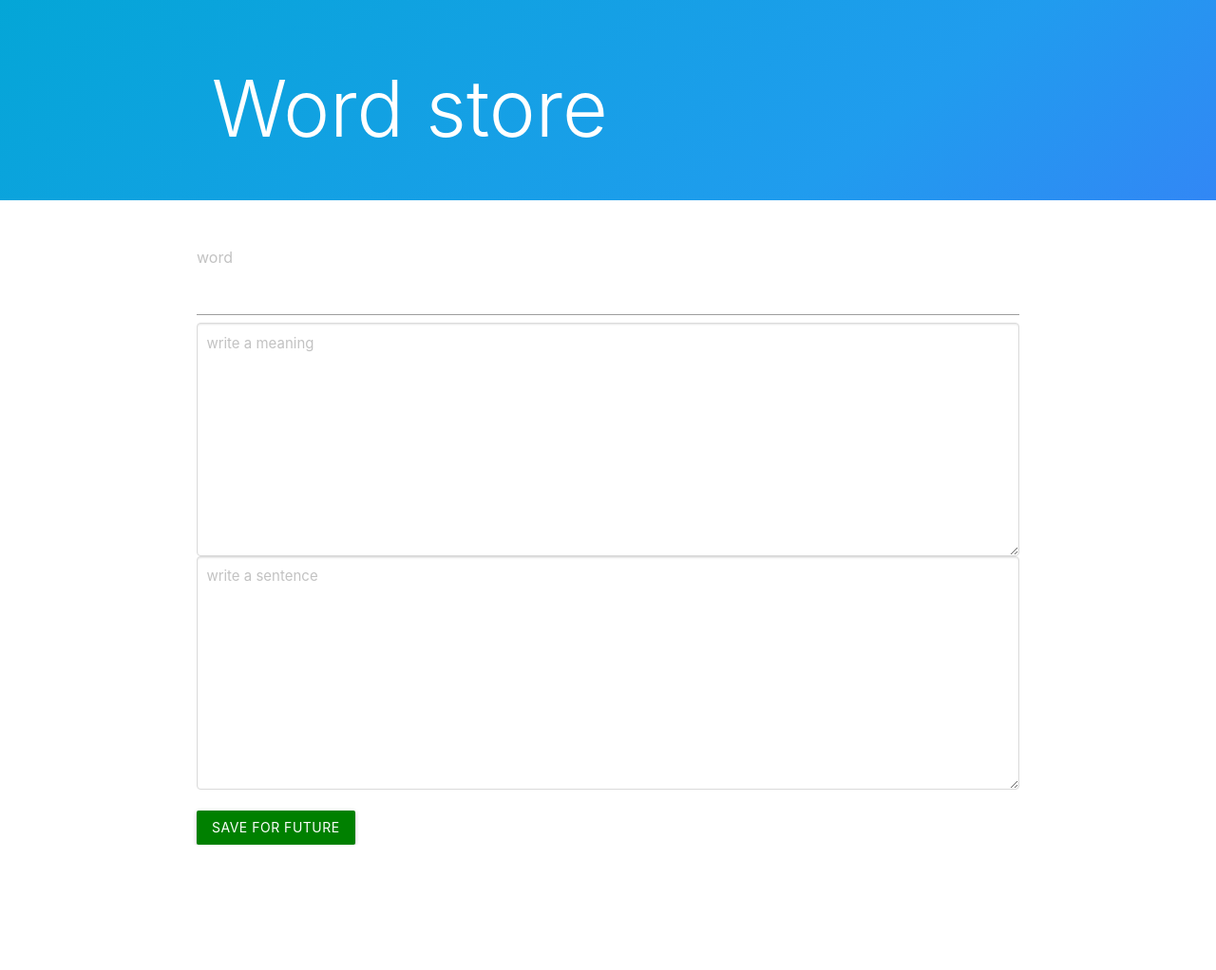
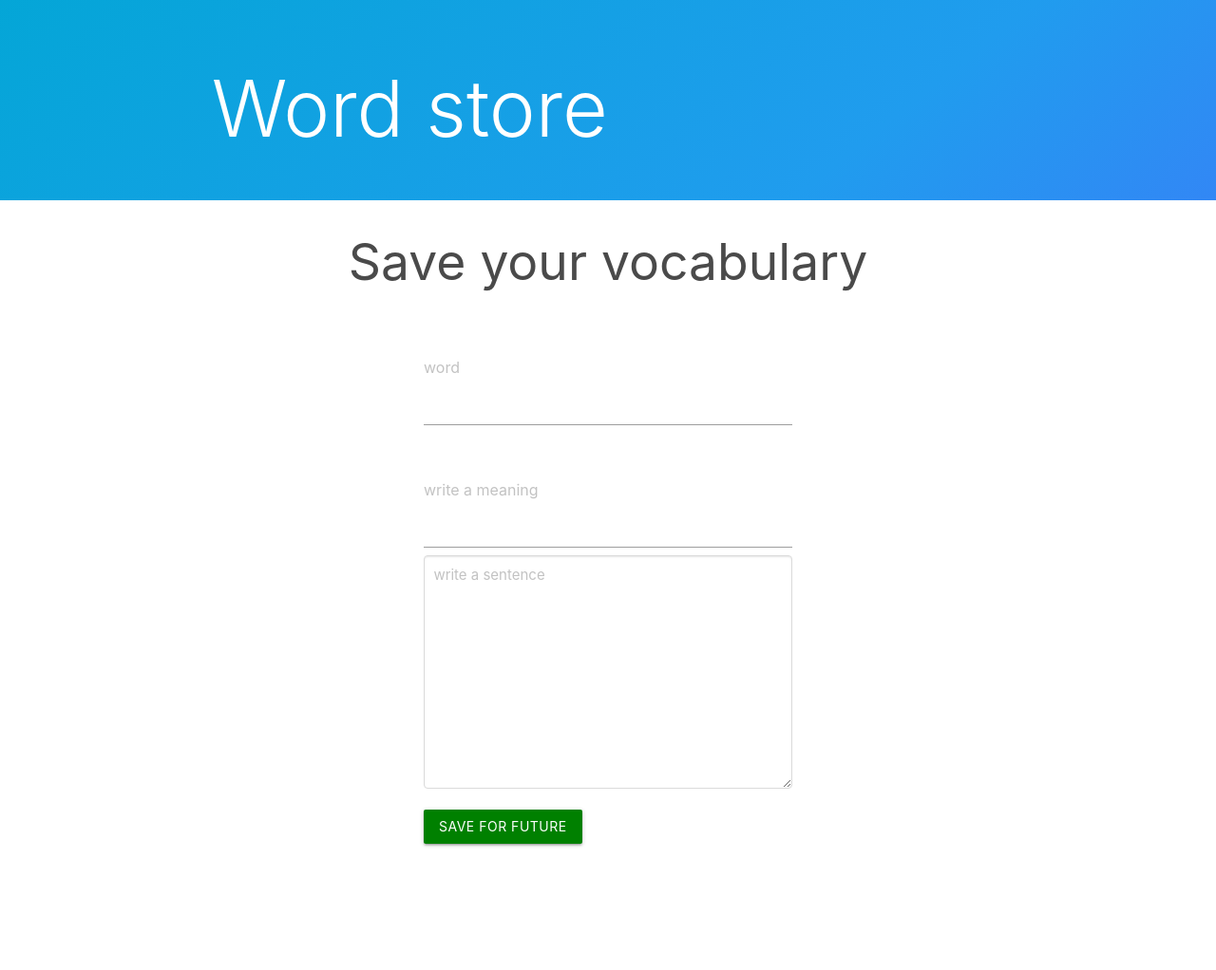
Before and after one commit to Tsenkyap/VocabularyStoringApp, a Django app: page /entries in a window 1280 px wide. Shown: the part 64-1086 px from the top of the page at 95% size. Before the commit the page ends 954 px from the top, so only its background shows below. Run offline with Django 3.2, Linux system fonts and the light colour scheme; some libraries are stand-ins or nearby versions.

Commit message:
Changed the outlook of the website

```diff
--- a/meaning/urls.py
+++ b/meaning/urls.py
@@ -3,5 +3,5 @@ from django.urls import path,include
 
 urlpatterns = [
     path('admin/', admin.site.urls),
-    path('', include('wordmeaning.urls')),
+    path('', include('wordmeaning.urls',namespace='wordmeaning')),
 ]
--- a/wordmeaning/forms.py
+++ b/wordmeaning/forms.py
@@ -1,13 +1,18 @@
-from django.forms import ModelForm
+from django import forms
 from . models import Word
 
-class WordForm(ModelForm):
+class WordForm(forms.ModelForm):
 	class Meta:
 		model = Word
-		fields = ('your_word','meaning','make_sentence' ,'word_added',)
+		fields = ('your_word','meaning','make_sentence' ,)
+		widgets = {
+					'your_word': forms.TextInput(attrs={'class' : 'textarea','placeholder':'word'}),
+					'meaning': forms.TextInput(attrs={'class':'textarea','placeholder':'write a meaning'}),
+					'make_sentence': forms.Textarea(attrs={'class' : 'textarea','placeholder':'write a sentence'})
 
-	def __init__(self,*args,**kwargs):
-		super().__init__(*args,**kwargs)
-		self.fields['your_word'].widget.attrs.update({'class' : 'textarea','placeholder':'word'})
-		self.fields['meaning'].widget.attrs.update({'class':'textarea','placeholder':'write a meaning'})
-		self.fields['make_sentence'].widget.attrs.update({'class':'textarea','placeholder':'write a sentence'})
+		}
+	# def __init__(self,*args,**kwargs):
+	# 	super().__init__(*args,**kwargs)
+	# 	self.fields['your_word'].widget.attrs.update()
+	# 	self.fields['meaning'].widget.attrs.update()
+	# 	self.fields['make_sentence'].widget.attrs.update({'class':'textarea','placeholder':'write a sentence'})
--- a/wordmeaning/templates/wordmeaning/word-form.html
+++ b/wordmeaning/templates/wordmeaning/word-form.html
@@ -1,5 +1,12 @@
 {% extends 'wordmeaning/main.html'%}
 {% block content %}
+	<div class="container-fluid">
+		<h2 style="text-align:center;">Save your vocabulary</h2>
+		<div class="row">
+
+			<div class="col-md-6 offset-md-3">
+
+
 				<form method="POST"  enctype='multipart/form-data' action="">
 					{% csrf_token %}
 					{{ wording.your_word}}
@@ -8,4 +15,13 @@
 					<br>
 					<button class='btn' type="submit" role='button' style="background-color: green;"> Save for future</button>
 				</form>
+				<br>
+				<br>
+				<br>
+				<br>
+				<br>
+			</div>
+		</div>
+	</div>
+
 {% endblock %}
--- a/wordmeaning/views.py
+++ b/wordmeaning/views.py
@@ -4,7 +4,7 @@ from .forms import WordForm
 from django.contrib import messages
 
 def main(request):
-	all_word = Word.objects.all()
+	all_word = Word.objects.all().order_by('-word_added')
 	return render(request,
 				  'wordmeaning/home.html',
 				  {'all_word':all_word})
@@ -14,7 +14,7 @@ def entries(request):
 		wording = WordForm(request.POST)
 		if wording.is_valid():
 			wording.save()
-			return redirect('main')
+			return redirect('wordmeaning:main')
 	else:
 		wording = WordForm()
 
```
Also changed, not shown: wordmeaning/templates/wordmeaning/home.html (+6 -3 lines), db.sqlite3. Lines whose indentation alone changed are shown as unchanged.
